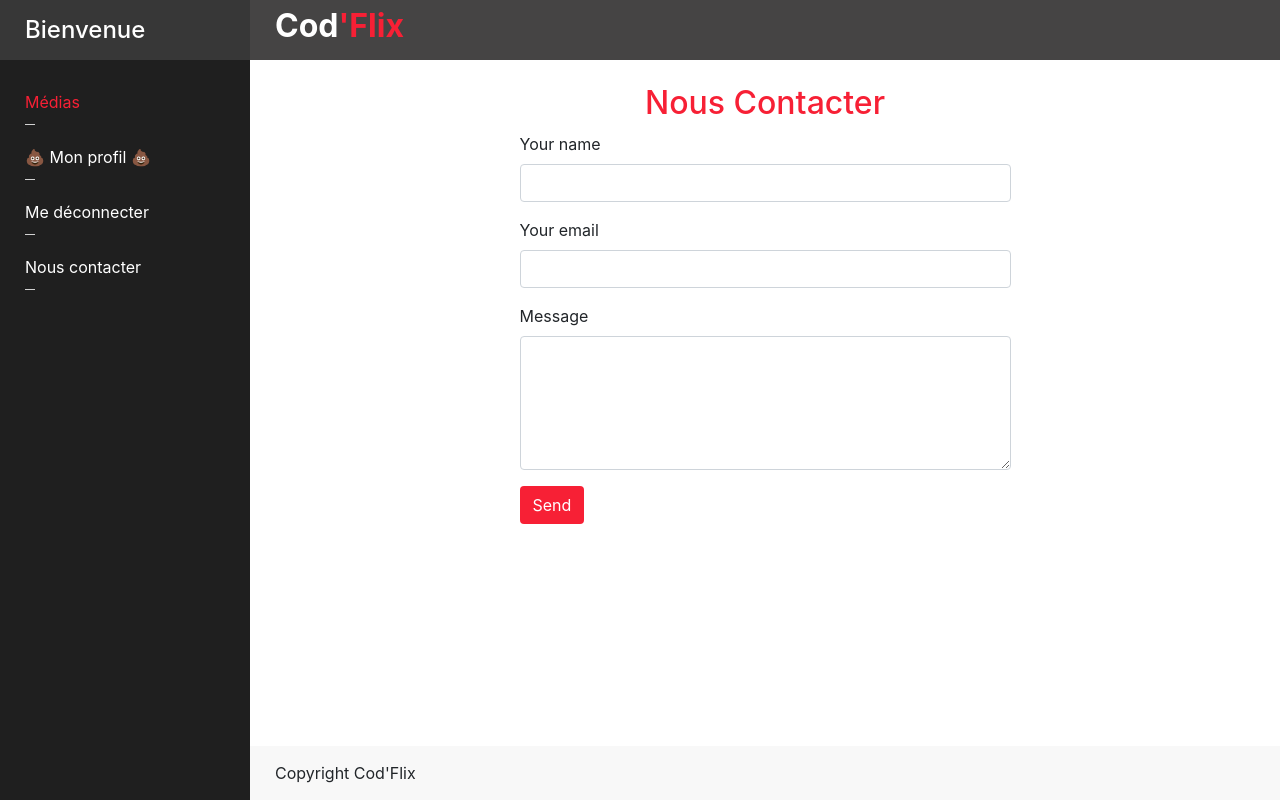
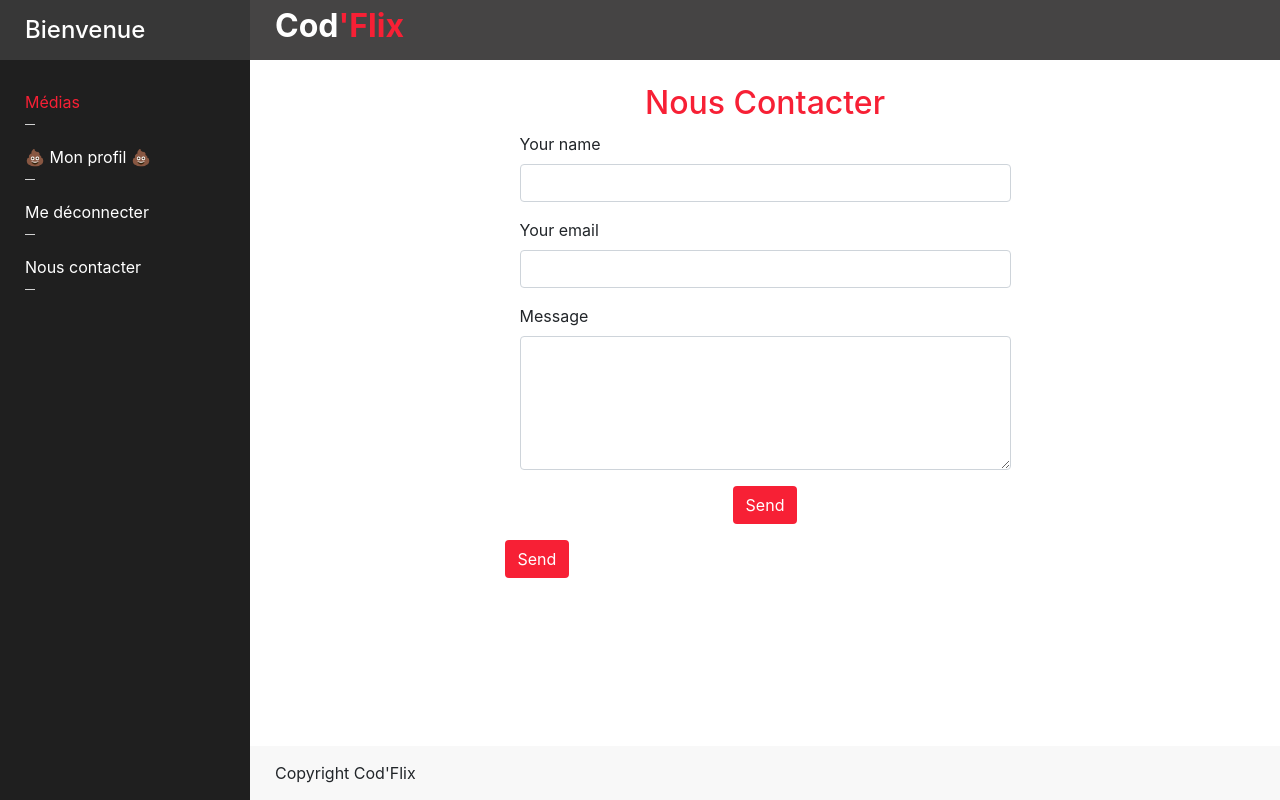
Before and after one commit to Hug0x0/ec-code-2020-codflix, a PHP site: page /view/contactViewDe.php in a window 1280 px wide. Run offline with PHP 8.4, Linux system fonts and the light colour scheme; some libraries are stand-ins or nearby versions.

Commit message:
fix Contact

```diff
--- a/controller/profilController.php
+++ b/controller/profilController.php
@@ -2,4 +2,7 @@
 function profilController(){
     require('view/profilView.php');
 }
+function modifController(){
+
+}
 ?>
--- a/view/contactViewDe.php
+++ b/view/contactViewDe.php
@@ -22,8 +22,15 @@
             </div>
 
             <div class="form-group">
+            <div class="justify-content-center d-flex">
+
+                  <button type="submit" class="btn bg-red">Send</button>
+
+                </div>
+                </div>
+            <div class="form-group">
               <div class="row">
-                <div class="col-md-6">
+              <div class="justify-content-center d-flex">
                   <button type="submit" class="btn bg-red">Send</button>
                 </div>
               <div class="col-md-6">
```
Also changed, not shown: index.php (+6 -1 lines).
